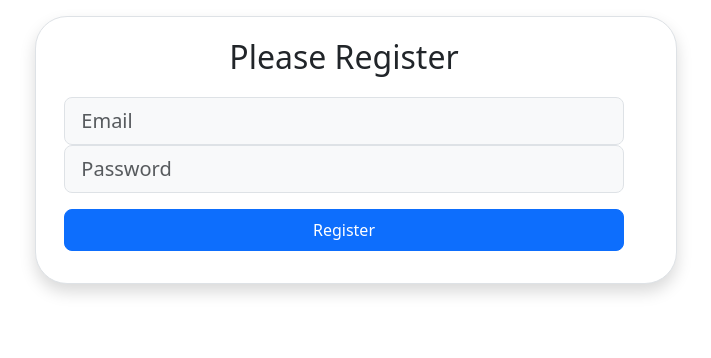
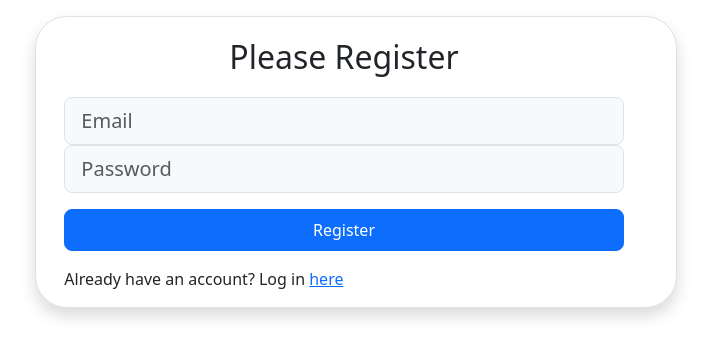
Before and after one commit to johnmichael-kane/Large-Project, a React (Create React App) app in the folder frontend/: page /register in a window 1280 px wide. Shown: the top 358 px of the page, without its empty margins (284-995 px from the left). Built offline with nearby package versions, Linux system fonts and the light colour scheme.

Commit message:
Update Register.js
added a link to return to log in

```diff
--- a/frontend/src/components/Register.js
+++ b/frontend/src/components/Register.js
@@ -1,4 +1,5 @@
 import React, { useState } from 'react'
+import { Link } from 'react-router-dom';
 
 function Register() {
   let bp = require('./Path.js');
@@ -80,6 +81,10 @@ return(
               <button class="btn btn-lg btn-primary w-100 fs-6" id="loginButton"
               onClick={doRegister} input type="submit">Register</button>
             </div>
+            <div>
+                    <span> Already have an account? Log in </span>
+                    <Link to="/">here</Link>
+                  </div>
             </form>
             <span id="loginResult">{message}</span>
           </div>
```
